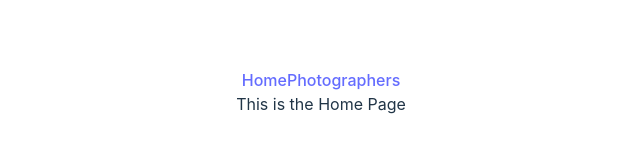
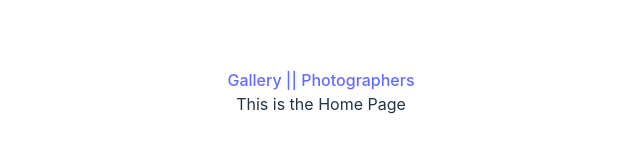
Before and after one commit to Bijorgo/photo-gallery-final-project, a React (Vite) app: page / in a window 1280 px wide. Shown: the part 308-460 px from the top of the page, without its empty margins (319-959 px from the left). Built offline with nearby package versions, Linux system fonts and the light colour scheme.

Commit message:
photographer bug fixed in main router

```diff
--- a/src/components/NavBar.jsx
+++ b/src/components/NavBar.jsx
@@ -3,8 +3,12 @@ import { NavLink } from "react-router-dom"
 export default function NavBar(){
     return(
         <nav className="navbar">
-            <NavLink to="/" className="navbar">Home</NavLink>
-            <NavLink to="/photographers" className="navbar">Photographers</NavLink>
+            <NavLink to="/" className="navbar">
+                Gallery |
+            </NavLink>
+            <NavLink to="/photographers" className="navbar">
+                | Photographers
+            </NavLink>
         </nav>
     )
 }
--- a/src/main.jsx
+++ b/src/main.jsx
@@ -5,6 +5,7 @@ import { createBrowserRouter, RouterProvider } from 'react-router-dom'
 import Home from './pages/Home'
 import ErrorPage from './pages/ErrorPage'
 import App from './App'
+import Photographers from './pages/Photographers'
 
 const router = createBrowserRouter([
   {
@@ -16,6 +17,11 @@ const router = createBrowserRouter([
         path: "/",
         element: <Home />,
         errorElement: <ErrorPage />
+      },
+      {
+        path: "/photographers",
+        element: <Photographers />,
+        errorElement: <ErrorPage />
       }
     ]
   }
```
